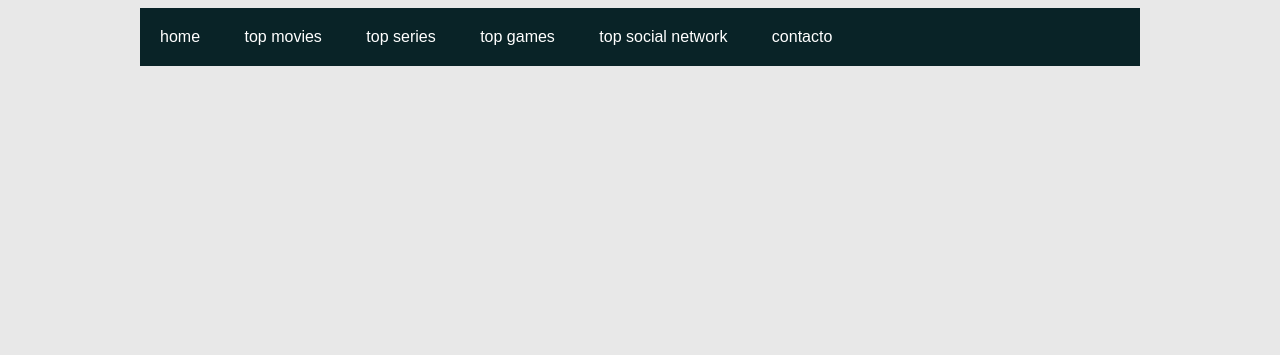
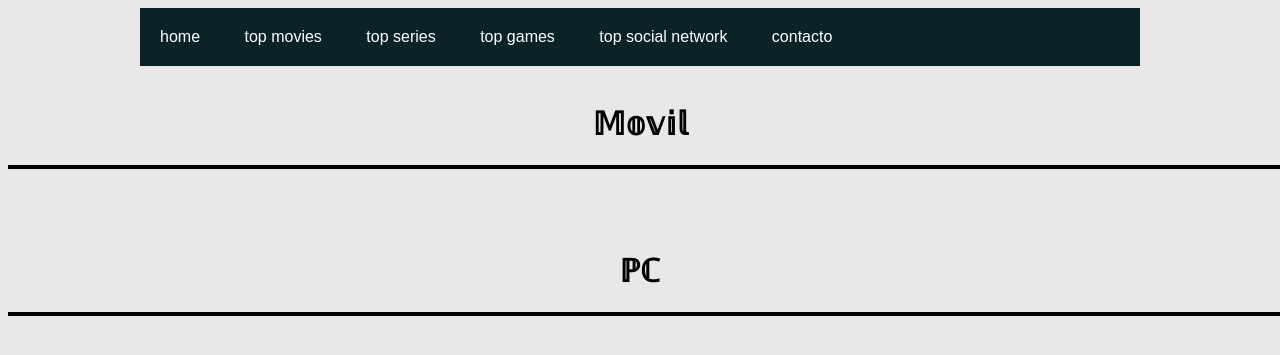
Before and after one commit to Migueldeve/top-rating-of-all, a PHP site: page /top_games.php in a window 1280 px wide; the page is wider, and only the part inside the window is pictured. Shown: the top 355 px of that part. Run offline with PHP 8.4, Linux system fonts and the light colour scheme.

Commit message:
fotos de game movil

```diff
--- /dev/null
+++ b/css/top_games.css
@@ -0,0 +1,21 @@
+#Titulo1{
+    text-align: center;
+}
+
+#pelicula #poster {
+	width: 10%;
+	margin-bottom: 10px;
+	border-radius: 15px;
+}
+
+#Movil{
+    text-align: center;
+}
+
+#Titulo2{
+    text-align: center;
+}
+
+#Pc{
+    text-align: center;
+}
--- /dev/null
+++ b/js/top_games.js
@@ -0,0 +1,62 @@
+const TopGameMovil = async() => {
+    const respuesta = await fetch('http://localhost:3000/Top_games_movil');
+
+    //console.log(respuesta);
+
+    const datos = await respuesta.json();
+    //console.log(datos);
+
+    let Movils = '';
+    datos.forEach(Movil => {
+        Movils += `
+        <hr>
+        <h6>${Movil.id}</h6>
+        <div id="pelicula">
+            <img id="poster" src="https://firebasestorage.googleapis.com/v0/b/top-rating-of-all.appspot.com/o/${Movil.image}">
+        </div>
+        <h5>${Movil.game_name}</h5>
+        <hr>`;
+    });
+
+    document.getElementById('Movil').innerHTML = Movils;
+}
+
+TopGameMovil();
+
+//-------------------
+
+// const TopGamePc = async() => {
+//     const respuesta = await fetch('http://localhost:3000/Top_games_pc');
+
+//     //console.log(respuesta);
+
+//     const datos = await respuesta.json();
+//     //console.log(datos);
+
+//     let Pcs = '';
+//     datos.forEach(Pc => {
+//         Pcs += `
+//         <hr>
+//         <h6>${Pc.id}</h6>
+//         <div id="pelicula">
+//             <img id="poster" src="https://firebasestorage.googleapis.com/v0/b/top-rating-of-all.appspot.com/o/${Pc.image}">
+//         </div>
+//         <h5>${Pc.game_name}</h5>
+//         <hr>`;
+//     });
+
+//     document.getElementById('Pc').innerHTML = Pcs;
+// }
+
+// TopGamePc();
+
+//varialbles
+
+var ttl1 = "𝕄𝕠𝕧𝕚𝕝";
+var ttl2 = "ℙℂ";
+
+document.getElementById("Titulo1");
+Titulo1.innerHTML = ttl1;
+
+document.getElementById("Titulo2");
+Titulo2.innerHTML = ttl2;
--- a/top_games.php
+++ b/top_games.php
@@ -5,8 +5,28 @@
     <meta http-equiv="X-UA-Compatible" content="IE=edge">
     <meta name="viewport" content="width=device-width, initial-scale=1.0">
     <title>Top games</title>
+    <link rel="stylesheet" href="./css/top_games.css">
 </head>
 <body>
-<?php require('./resources/header.html') ?>
+    <?php require('./resources/header.html') ?>
+
+    <br>
+
+    <h1><div id="Titulo1"></div></h1>
+
+    <hr width=1400 size=4 color=black>
+
+    <h1><div id="Movil"><div></h1>
+
+    <br>
+    <br>
+
+    <h1><div id="Titulo2"></div></h1>
+
+    <hr width=1400 size=4 color=black>
+
+    <h1><div id="Pc"><div></h1>
+
+    <script src="./js/top_games.js"></script>
 </body>
 </html>
```
